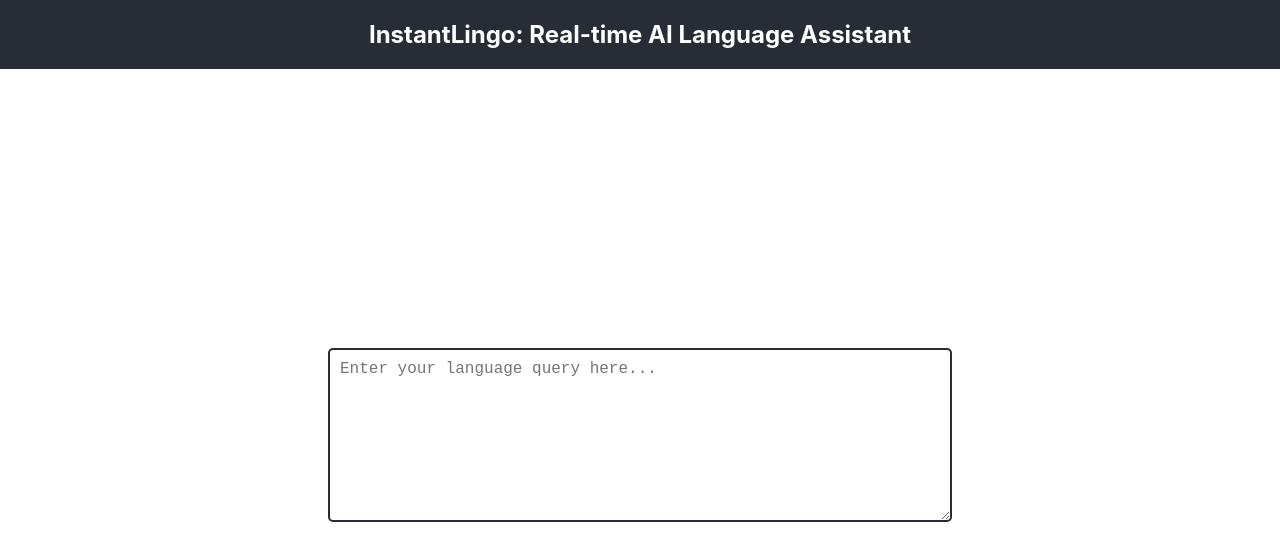
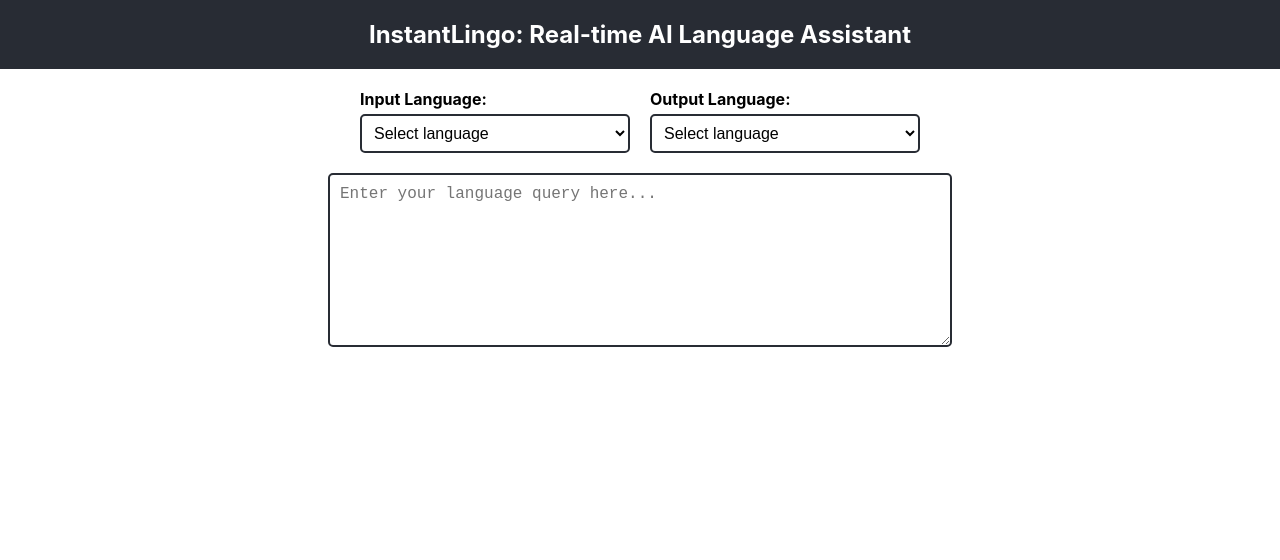
Before and after one commit to PierrunoYT/LinguaSync, a React (Create React App) app in the folder frontend/: page / in a window 1280 px wide. Shown: the top 560 px of the page. Built offline with nearby package versions, Linux system fonts and the light colour scheme.

Commit message:
Add language selection dropdowns for input and output languages

```diff
--- a/frontend/src/App.css
+++ b/frontend/src/App.css
@@ -19,13 +19,50 @@
 main {
   flex-grow: 1;
   display: flex;
-  justify-content: center;
+  flex-direction: column;
+  justify-content: flex-start;
   align-items: center;
   padding: 20px;
 }
 
+.language-controls {
+  display: flex;
+  justify-content: center;
+  gap: 20px;
+  margin-bottom: 20px;
+  width: 100%;
+  max-width: 600px;
+}
+
+.language-select {
+  display: flex;
+  flex-direction: column;
+  align-items: flex-start;
+  width: 45%;
+}
+
+.language-select label {
+  margin-bottom: 5px;
+  font-weight: bold;
+}
+
+.language-select select {
+  width: 100%;
+  padding: 8px;
+  font-size: 16px;
+  border: 2px solid #282c34;
+  border-radius: 5px;
+  background-color: white;
+}
+
+.language-select select:focus {
+  outline: none;
+  border-color: #61dafb;
+  box-shadow: 0 0 5px rgba(97, 218, 251, 0.5);
+}
+
 .language-input {
-  width: 80%;
+  width: 100%;
   max-width: 600px;
   height: 150px;
   padding: 10px;
--- a/frontend/src/App.tsx
+++ b/frontend/src/App.tsx
@@ -3,10 +3,24 @@
 
 function App() {
   const [query, setQuery] = useState('');
+  const [inputLanguage, setInputLanguage] = useState('');
+  const [outputLanguage, setOutputLanguage] = useState('');
 
   const handleInputChange = (event: React.ChangeEvent<HTMLTextAreaElement>) => {
     setQuery(event.target.value);
   };
+
+  const handleInputLanguageChange = (event: React.ChangeEvent<HTMLSelectElement>) => {
+    setInputLanguage(event.target.value);
+  };
+
+  const handleOutputLanguageChange = (event: React.ChangeEvent<HTMLSelectElement>) => {
+    setOutputLanguage(event.target.value);
+  };
+
+  const languages = [
+    'English', 'Spanish', 'French', 'German', 'Italian', 'Portuguese', 'Russian', 'Chinese', 'Japanese', 'Korean'
+  ];
 
   return (
     <div className="App">
@@ -14,6 +28,34 @@
         <h1>InstantLingo: Real-time AI Language Assistant</h1>
       </header>
       <main>
+        <div className="language-controls">
+          <div className="language-select">
+            <label htmlFor="input-language">Input Language:</label>
+            <select
+              id="input-language"
+              value={inputLanguage}
+              onChange={handleInputLanguageChange}
+            >
+              <option value="">Select language</option>
+              {languages.map(lang => (
+                <option key={lang} value={lang}>{lang}</option>
+              ))}
+            </select>
+          </div>
+          <div className="language-select">
+            <label htmlFor="output-language">Output Language:</label>
+            <select
+              id="output-language"
+              value={outputLanguage}
+              onChange={handleOutputLanguageChange}
+            >
+              <option value="">Select language</option>
+              {languages.map(lang => (
+                <option key={lang} value={lang}>{lang}</option>
+              ))}
+            </select>
+          </div>
+        </div>
         <textarea
           value={query}
           onChange={handleInputChange}
```
